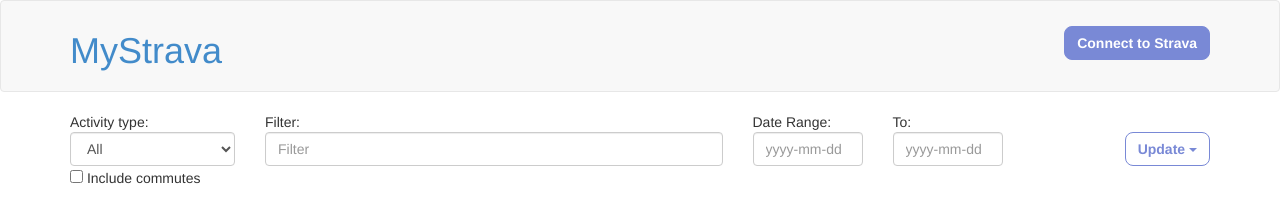
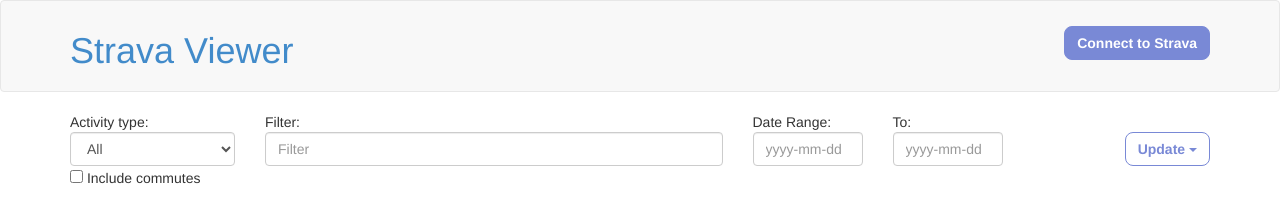
Before and after one commit to jlelong/strava, a plain HTML site: page wui/index.html in a window 1280 px wide. Drawn offline with nearby package versions, Linux system fonts and the light colour scheme; no server answers.

Commit message:
Update the app name.

```diff
--- a/wui/app/app.js
+++ b/wui/app/app.js
@@ -10,7 +10,7 @@
 
 // Angular stuff
 angular
-    .module('MyStrava', ['ui.bootstrap', 'scrollable-table', 'ngCookies'])
+    .module('StravaViewer', ['ui.bootstrap', 'scrollable-table', 'ngCookies'])
     .controller('StravaController', StravaController)
     .filter('selectActivityTypeFilter', selectActivityTypeFilter)
     .filter('dateRangeFilter', dateRangeFilter);
--- a/wui/index.html
+++ b/wui/index.html
@@ -12,16 +12,16 @@
     <script src="js/angular-scrollable-table.js"></script>
     <script src="js/ui-bootstrap-tpls-0.10.0.min.js"></script>
     <script src="app/app.js"></script>
-    <title>MyStrava</title>
+    <title>Strava Viewer</title>
 </head>
-<body ng-app="MyStrava" >
+<body ng-app="StravaViewer" >
 
 <div ng-controller="StravaController as vm">
     <div class="navbar navbar-default" id="navbar">
         <div class="container h1">
             <div class="row">
-                <div class="col-md-2 vmiddle">
-                    <a href="#">MyStrava</a>
+                <div class="col-md-4 vmiddle">
+                    <a href="#">Strava Viewer</a>
                 </div>
                 <div class="col-md-4 right">
                     <img class="img-circle" ng-src="{{vm.profile_picture}}" alt="">
```
